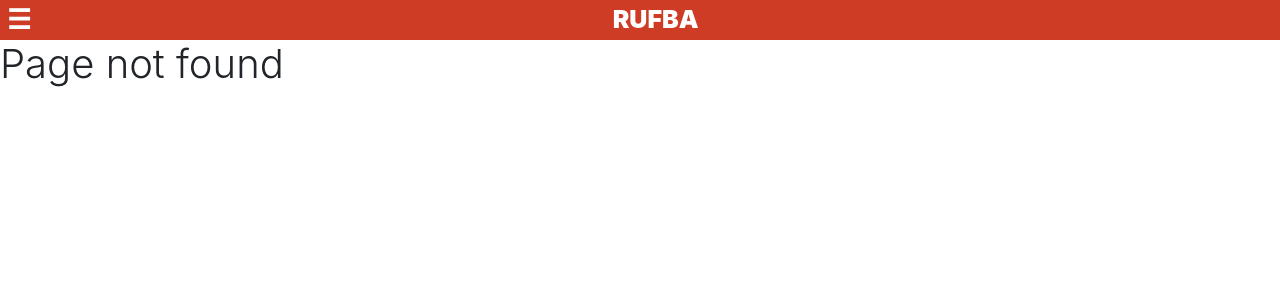
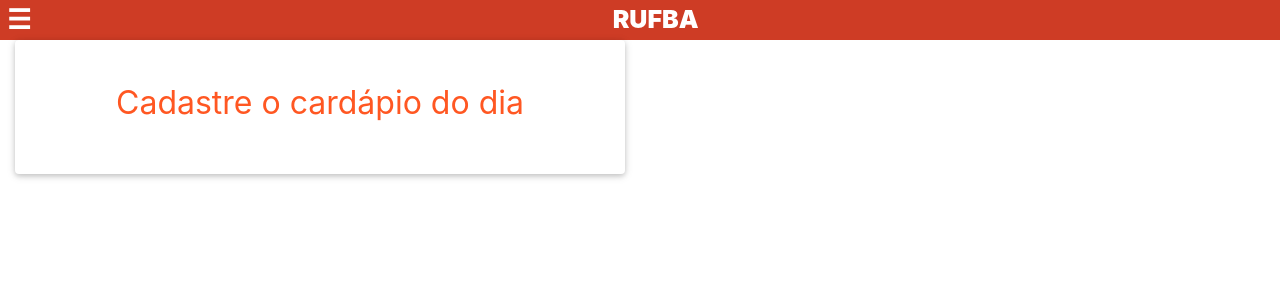
Before and after one commit to araujocristian/rufba-frontend, a React (Create React App) app: page /formulario in a window 1280 px wide. Before the commit this address had no page. Shown: the top 300 px of the page. Built offline with nearby package versions, Linux system fonts and the light colour scheme; what normalizr would draw is missing.

Commit message:
add MealForm

```diff
--- a/src/home/containers/Home.css
+++ b/src/home/containers/Home.css
@@ -71,6 +71,10 @@
   margin: 20px 0;
 }
 
+.new-refeicao > a {
+  margin: auto;
+}
+
 .fila {
   background-color: #ce3c25;
   display: flex;
--- a/src/home/containers/Home.js
+++ b/src/home/containers/Home.js
@@ -2,7 +2,7 @@ import React, { Component } from "react";
 import { UnauthenticatedRedirect } from "../../users";
 // Composers
 import { connect } from "react-redux";
-import { withRouter } from "react-router-dom";
+import { Link, withRouter } from "react-router-dom";
 //Helpers
 import { translateUnit } from "../../common";
 // Actions
@@ -50,7 +50,7 @@ export class Home extends Component {
               onChange={e => this.handleGetMeal(e.target.value)}
               defaultValue={this.state.unitName}
             >
-              <option>--</option>
+              <option selected>Escolher...</option>
               {this.props.unitNameList.map((unit, i) => {
                 return (
                   <option key={i} value={unit}>
@@ -109,7 +109,9 @@ export class Home extends Component {
               </div>
               <div className="new-refeicao">
                 <span>Adicione aqui sua contribuição!</span>
-                <button>Adicionar Refeição</button>
+                <Link to="/form"><button className="btn btn-deep-orange">
+                  Adicionar Refeição
+                </button></Link>
               </div>
             </>
           ) : (
--- a/src/routes.js
+++ b/src/routes.js
@@ -1,4 +1,4 @@
-import { RegistrationPage, LoginPage, ProfilePage, LogoutPage, Form} from "./users";
+import { RegistrationPage, LoginPage, ProfilePage, LogoutPage, Form, MealForm} from "./users";
 import {Home} from './home'
 
 const routes =  [
@@ -27,6 +27,10 @@ const routes =  [
     path: '/form',
     component: Form,
   },
+  {
+    path: '/formulario',
+    component: MealForm,
+  }
 
 ];
 
--- /dev/null
+++ b/src/users/containers/MealForm.js
@@ -0,0 +1,27 @@
+import React, { Component } from "react";
+import { connect } from "react-redux";
+
+export class MealForm extends Component {
+  render() {
+    return (
+      <div className="col-md-6 mb-4">
+        <div className="card">
+          <div className="card-body">
+            <h2 className="text-center font-up font-bold deep-orange-text py-4">
+              Cadastre o cardápio do dia
+            </h2>
+          </div>
+        </div>
+      </div>
+    );
+  }
+}
+
+const mapStateToProps = state => ({});
+
+const mapDispatchToProps = {};
+
+export default connect(
+  mapStateToProps,
+  mapDispatchToProps
+)(MealForm);
--- a/src/users/index.js
+++ b/src/users/index.js
@@ -6,11 +6,12 @@ import ProfilePage from "./components/ProfilePage";
 import UserValidate from './containers/UserValidate';
 import UnauthenticatedRedirect from './containers/UnauthenticatedRedirect';
 import userLoggedInConnector from './connectors/userLoggedInConnector';
-import Form from './containers/Form';
+import Form from './components/Form';
+import MealForm from "./containers/MealForm"
 
 
 import reducer from "./reducer";
 
 export default reducer;
 
-export { RegistrationPage, LoginPage, LogoutPage, ProfilePage, UserValidate, UnauthenticatedRedirect, userLoggedInConnector, Form };
+export { RegistrationPage, LoginPage, LogoutPage, ProfilePage, UserValidate, UnauthenticatedRedirect, userLoggedInConnector, Form, MealForm };
```
Also changed, not shown: src/users/components/FoodForm.js (renamed from src/users/containers/FoodForm.js), src/users/components/Form.js (renamed from src/users/containers/Form.js).
